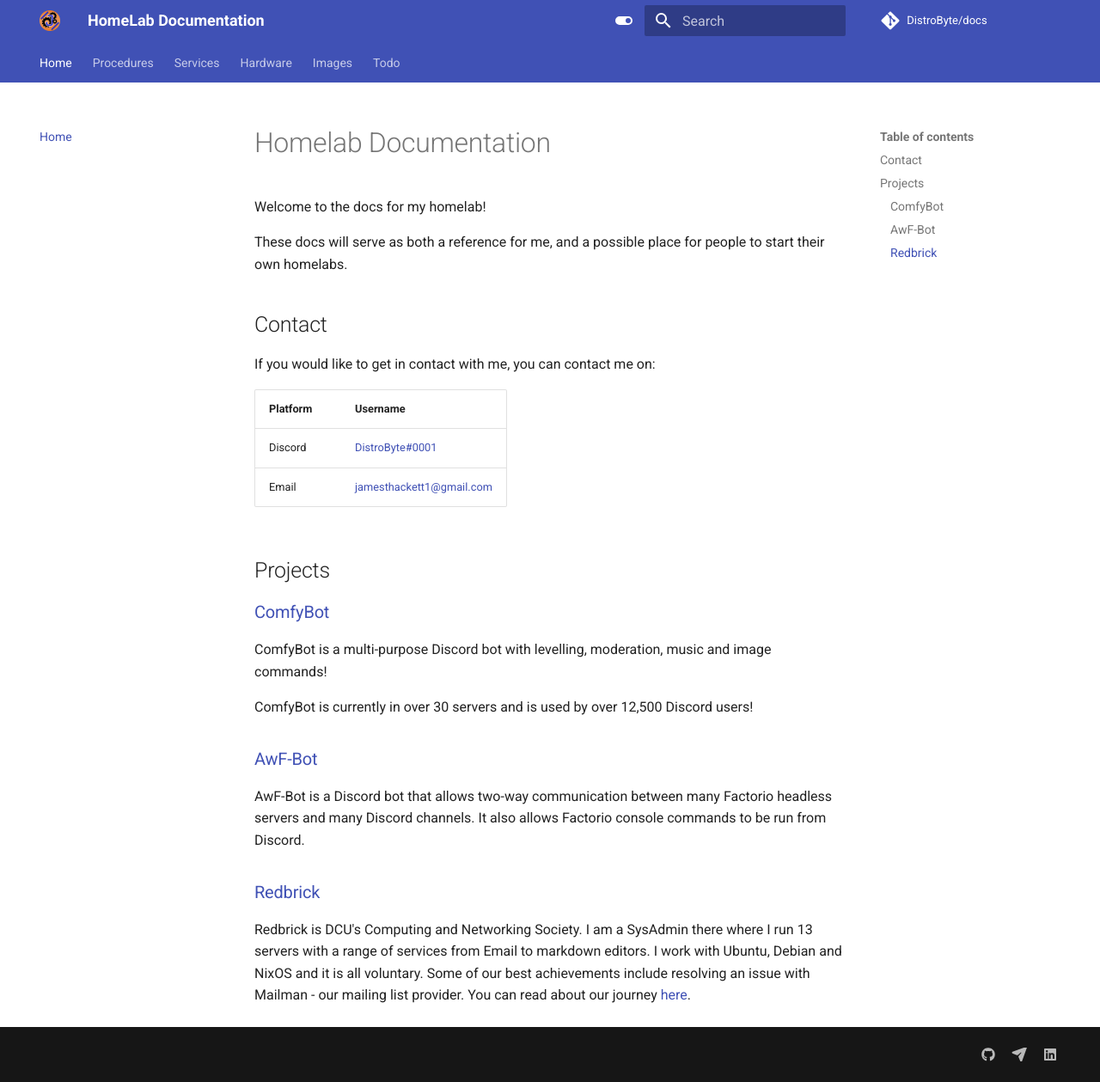
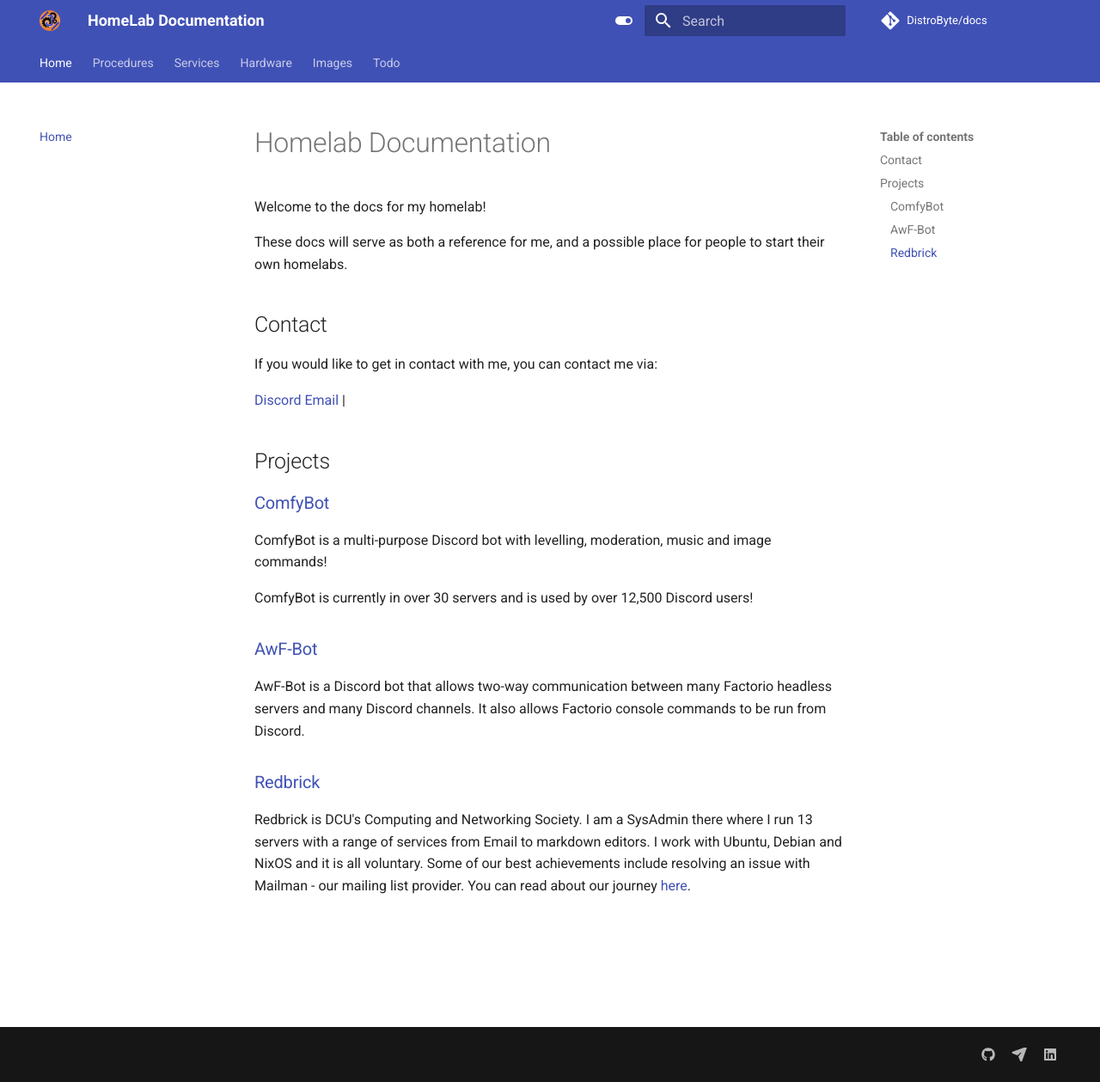
Before and after one commit to DistroByte/docs, an MkDocs documentation site: the page built from docs/index.md, in a window 1280 px wide and 1259 px high. Shown: the whole window at 86% size. Built offline with MkDocs 1.6.1 and Material for MkDocs 9.7.7, drawn with Linux system fonts in a browser that asks for light colours; comment, search, counter and statistics services are not loaded.

Commit message:
updates contact info

```diff
--- a/docs/index.md
+++ b/docs/index.md
@@ -6,12 +6,10 @@
 
 ## Contact
 
-If you would like to get in contact with me, you can contact me on:
+If you would like to get in contact with me, you can contact me via:
 
-| Platform | Username                 |
-| -------- | ------------------------ |
-| Discord  | [DistroByte#0001](https://discordapp.com/users/180375991133143040) |
-| Email    | [jamesthackett1@gmail.com](mailto:jamesthackett1@gmail.com) |
+[Discord](https://discordapp.com/users/180375991133143040)
+[Email](mailto:james@distrobyte.io) |
 
 ## Projects
 
```
Also changed, not shown: docs/hardware/laptop.md (+1 -0 lines), docs/stylesheets/extra.css (deleted), 1 other file.
